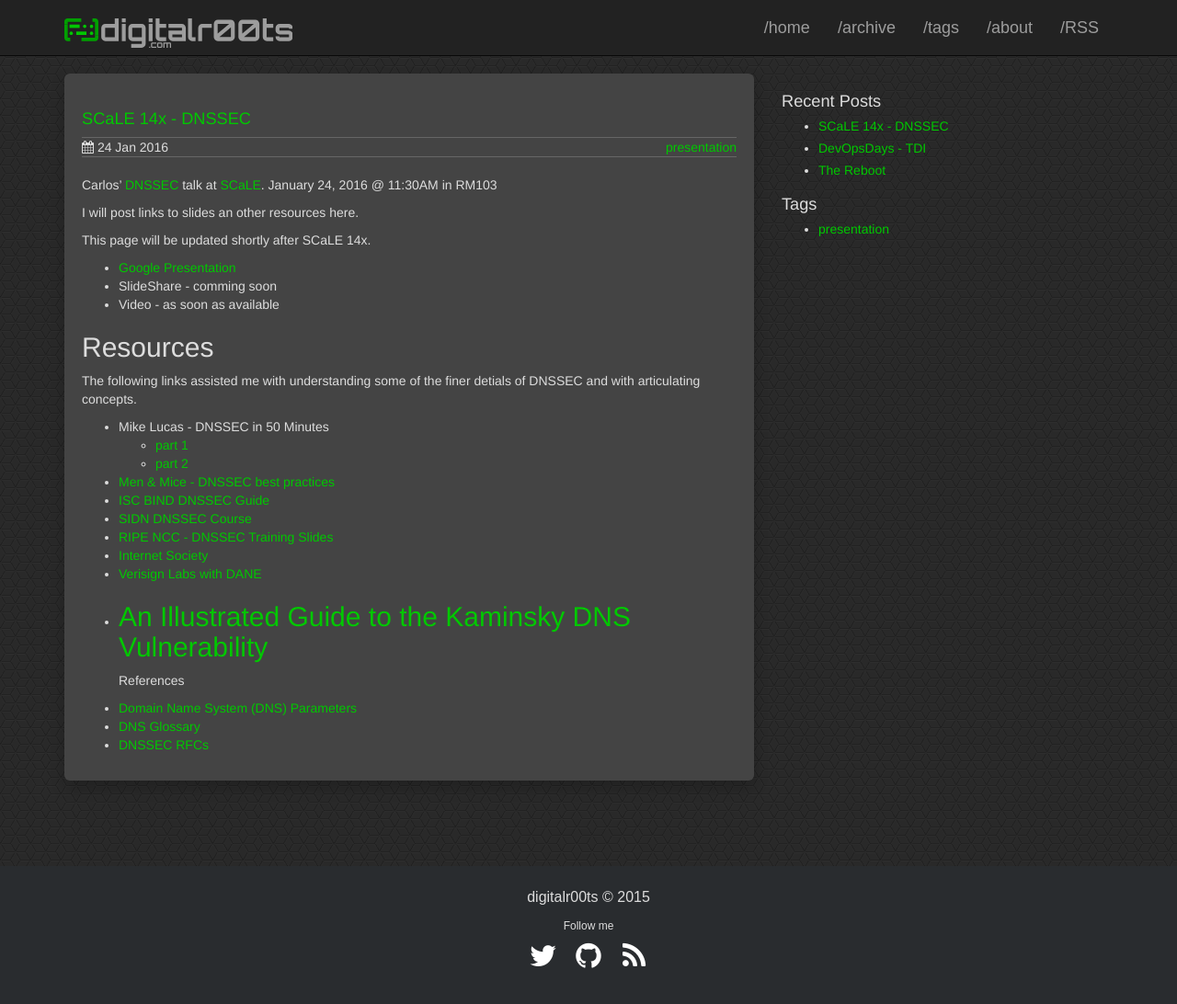
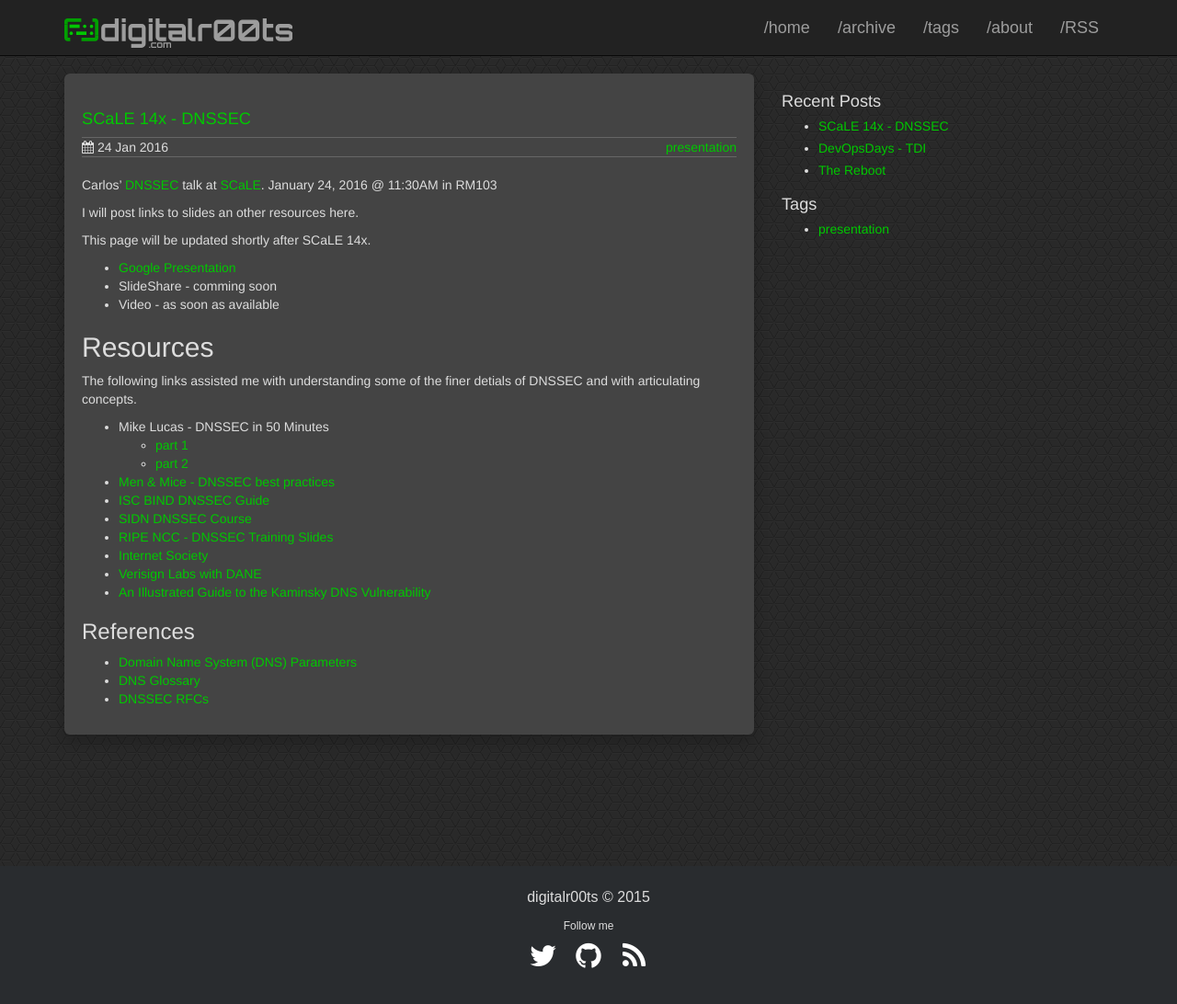
Before and after one commit to digitalr00ts/digitalr00ts.github.io, a Jekyll site: the page built from _posts/2016-01-24-scale-14x-dnssec.md, in a window 1280 px wide and 1119 px high. Shown: the top 1092 px of the window at 92% size. Built offline with Jekyll 4.4.1, drawn with Linux system fonts in a browser that asks for light colours; Markdown is read by kramdown in place of the engine named in the settings.

```diff
--- a/_posts/2016-01-24-scale-14x-dnssec.md
+++ b/_posts/2016-01-24-scale-14x-dnssec.md
@@ -20,6 +20,7 @@ This page will be updated shortly after SCaLE 14x.
 
 ## Resources
 The following links assisted me with understanding some of the finer detials of DNSSEC and with articulating concepts.
+
 - Mike Lucas - DNSSEC in 50 Minutes
   - [part 1](https://www.youtube.com/watch?v=lY6HgZmAfqc)
   - [part 2](https://www.youtube.com/watch?v=Hm93GhenqXo)
@@ -30,8 +31,9 @@ The following links assisted me with understanding some of the finer detials of
 - [Internet Society](http://www.internetsociety.org/deploy360/dnssec/)
 - [Verisign Labs with DANE](http://www.verisign.com/en_US/innovation/verisign-labs/dane-protocol/index.xhtml)
 - [An Illustrated Guide to the Kaminsky DNS Vulnerability](http://unixwiz.net/techtips/iguide-kaminsky-dns-vuln.html)
--
-References
+
+###References
+
 - [Domain Name System (DNS) Parameters](http://www.iana.org/assignments/dns-parameters/dns-parameters.xhtml)
 - [DNS Glossary](http://www.menandmice.com/support-training/support-center/knowledgehub/dns-glossary/)
 - [DNSSEC RFCs](https://www.icann.org/resources/pages/standards-2012-02-25-en)
```
